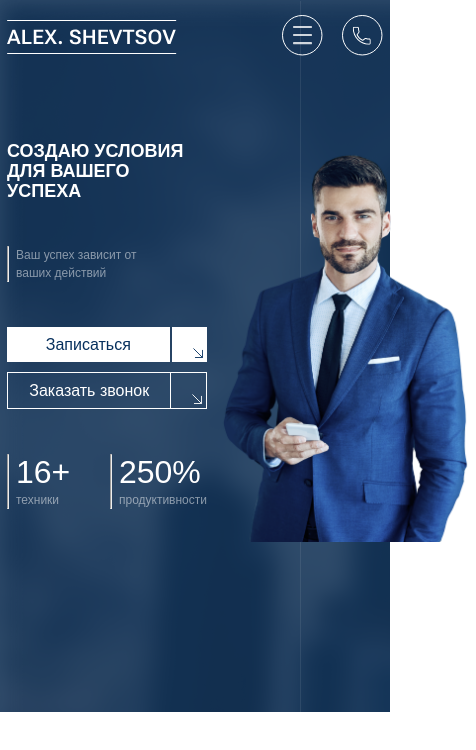
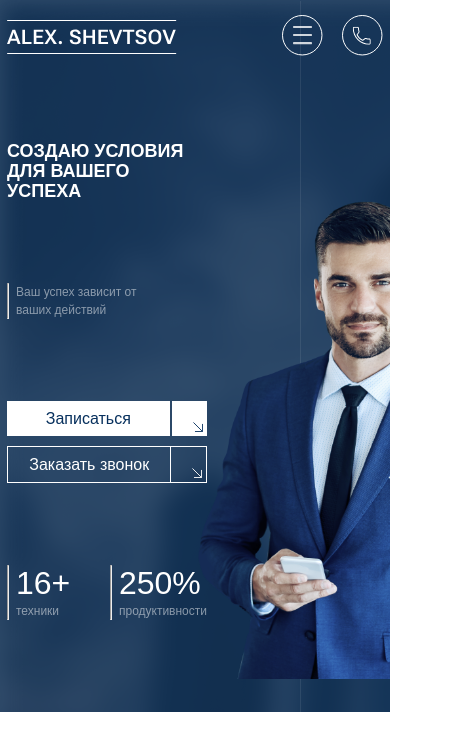
Before and after one commit to IvanKinder/fm, a Vue app: page / in a window 390 px wide. Shown: the top 750 px of the page, 476 px wide, since content can reach past the window. Built offline with nearby package versions, Linux system fonts and the light colour scheme; no server answers.

Commit message:
мелкие правки

```diff
--- a/src/components/CallWindow.vue
+++ b/src/components/CallWindow.vue
@@ -122,7 +122,7 @@ const nameRules = [
     align-self: center;
     justify-self: center;
 }
-@media (max-width: 320px) {
+@media (max-width: 400px) {
     .modal {
         width: 100%;
         padding: 4%;
--- a/src/components/FmContent.vue
+++ b/src/components/FmContent.vue
@@ -223,7 +223,7 @@ hr {
         margin: 0;
     }
     .mentor > img {
-        max-height: 517px;
+        max-height: 583px;
     }
     .digits-container {
         margin: 0;
@@ -231,10 +231,10 @@ hr {
 }
 @media (max-width: 1153px) {
     section {
-        gap: 20px;
+        gap: 53px;
     }
     .mentor > img {
-        max-height: 447px;
+        max-height: 585px;
     }
 }
 @media (max-width: 960px) {
@@ -254,7 +254,7 @@ hr {
     section {
         max-width: 200px;
         grid-template-rows: max-content 36px repeat(4, max-content);
-        gap: 45px;
+        gap: 82px;
     }
     .description {
         gap: 8px;
@@ -282,11 +282,17 @@ hr {
     }
 }
 @media (max-width: 720px) {
-    /* h1 {
-        font-size: 2.5rem;
-    } */
+    .mentor {
+        right: 28px;
+        position: relative;
+    }
     .mentor > img {
-        max-height: 400px;
+        max-height: 530px;
+        position: relative;
+        top: 42px;
+    }
+    section {
+        grid-template-rows: max-content 36px repeat(2, max-content);
     }
 }
 </style>
--- a/src/components/MainPage.vue
+++ b/src/components/MainPage.vue
@@ -28,10 +28,8 @@ const setOver = () => {
   width: 100%;
   max-height: 712px;
 }
-@media (max-width: 320px) {
-  .back {
-    max-height: 600px;
-  }
+.over {
+  z-index: 1;
 }
 @media (min-width: 961px) {
   .back {
@@ -39,7 +37,9 @@ const setOver = () => {
     width: 100%;
   }
 }
-.over {
-  z-index: 1;
+@media (max-width: 320px) {
+  .back {
+    max-height: 600px;
+  }
 }
 </style>
--- a/src/style.css
+++ b/src/style.css
@@ -24,7 +24,6 @@ a:hover {
 
 body {
   margin: 0;
-  /* min-width: 320px; */
   min-height: 100vh;
   display: flex;
   flex-direction: column;
@@ -64,6 +63,7 @@ button:focus-visible {
   display: grid;
   width: 100%;
   gap: 7vh;
+  overflow: hidden;
 }
 
 @media (prefers-color-scheme: light) {
```
